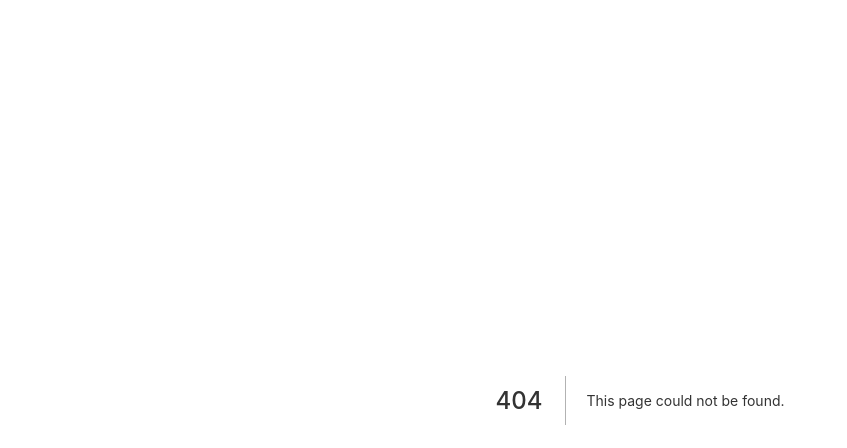
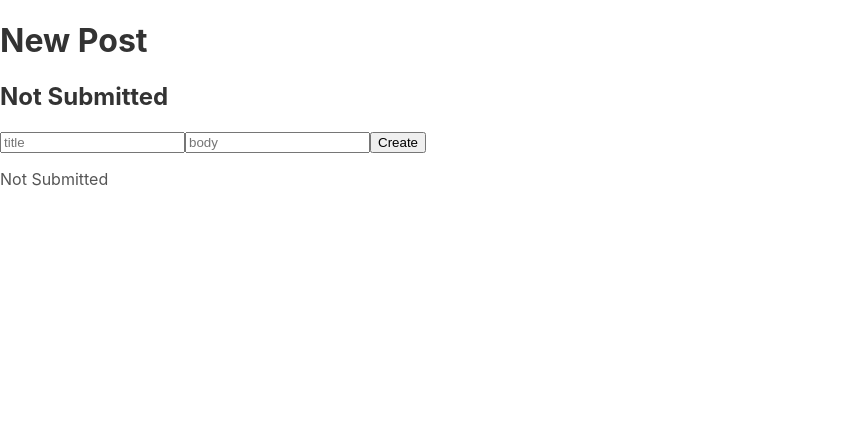
Before and after one commit to samuelboland/Hyperfixations, a Next.js app: page /blog/new in a window 1280 px wide. Before the commit this address had no page. Shown: the top 448 px of the page, without its empty margins (0-847 px from the left). Built offline with nearby package versions, Linux system fonts and the light colour scheme.

Commit message:
Create page to submit new posts

```diff
--- /dev/null
+++ b/pages/blog/new.js
@@ -0,0 +1,59 @@
+//import { newPost } from '../api/mongoDB_posts';
+import React from 'react';
+import { useState } from 'react';
+
+const create = () => {
+    const [title, setTitle] = useState('');
+    const [body, setBody] = useState('');
+    const [message, setMessage] = useState('Not Submitted');
+
+    const handleSubmit = async (e) => {
+        const newPost = { title: title, body: body };
+        console.log(newPost);
+        e.preventDefault();
+        try {
+            let res = await fetch('/api/mongoDB_posts', {
+                method: 'POST',
+                headers: {
+                    Accept: 'application/json',
+                    'Content-Type': 'application/json',
+                },
+                body: JSON.stringify(newPost),
+            });
+            if (res.status === 200) {
+                setTitle('');
+                setBody('');
+                setMessage('Post Created');
+            } else {
+                setMessage('Something went wrong');
+            }
+        } catch (err) {
+            console.log(err);
+        }
+    };
+
+    return (
+        <div>
+            <h1> New Post </h1>
+            <h2>{message}</h2>
+            <form onSubmit={handleSubmit}>
+                <input
+                    type="text"
+                    value={title}
+                    placeholder="title"
+                    onChange={(e) => setTitle(e.target.value)}
+                ></input>
+                <input
+                    type="text"
+                    value={body}
+                    placeholder="body"
+                    onChange={(e) => setBody(e.target.value)}
+                ></input>
+                <button type="submit">Create</button>
+                <div className="message">{message ? <p>{message}</p> : null}</div>
+            </form>
+        </div>
+    );
+};
+
+export default create;
```
